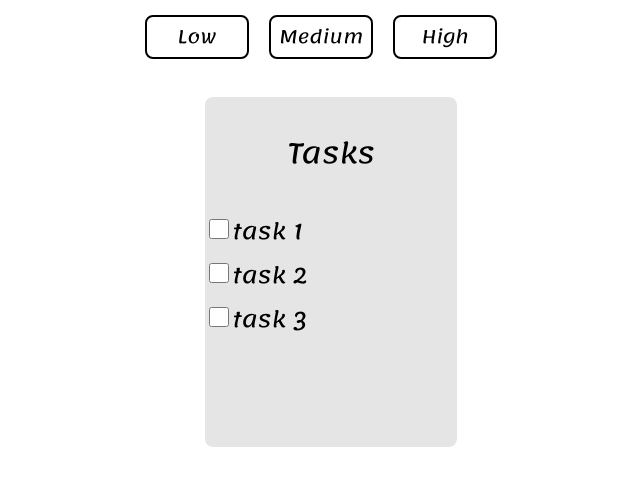
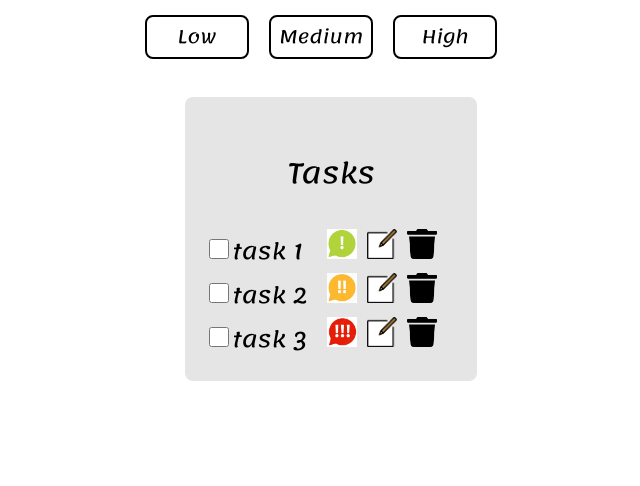
Before and after one commit to birukshegute/ALX_maze_project, a plain HTML site: page index.html in a window 1280 px wide. Shown: the part 258-744 px from the top of the page, without its empty margins (309-949 px from the left). Drawn offline with Linux system fonts and the light colour scheme.

Commit message:
progress

```diff
--- a/index.html
+++ b/index.html
@@ -30,9 +30,17 @@
     <p class="topic">Tasks</p>
     <div class = "checkbox">
       <input type = "checkbox" id = "t1" name="t1">task 1
-       <br>
-      <input type = "checkbox" id = "t2" name="t2">task 2 <br>
+      <img src="images/low.jpg" class="pri1">
+      <img src="images/edit.png" class="edit">
+      <img src="images/delete.png"class="delete"> <br>
+      <input type = "checkbox" id = "t2" name="t2">task 2
+      <img src="images/medium.jpg" class="pri1">
+      <img src="images/edit.png" class="edit">
+      <img src="images/delete.png" class="delete"> <br>
       <input type = "checkbox" id = "t3" name="t3">task 3
+      <img src="images/high.jpg" class="pri1">
+      <img src="images/edit.png" class="edit">
+      <img src="images/delete.png" class="delete">
     </div>
   </div>
 </body>
--- a/styles/main.css
+++ b/styles/main.css
@@ -82,8 +82,8 @@ option:hover{
     position: relative;
     width: 20%;
     max-width: 100%;
-    height: 350px;
     max-height: 100%;
+    padding: 20px;
     background-color: rgb(0,0,0, 0.1);
     border-radius: 8px;
     border-width: 0px;
@@ -99,3 +99,20 @@ option:hover{
     border: 2px solid #000;
     cursor: pointer;
 }
+.checkbox img{
+    display:inline-block;
+    width: 30px;
+    height: 30px;
+}
+.pri1{
+    position: absolute;
+    right: 120px;
+}
+.edit{
+    position: absolute;
+    right: 80px;
+}
+.delete{
+    position: absolute;
+    right: 40px;
+}
```
